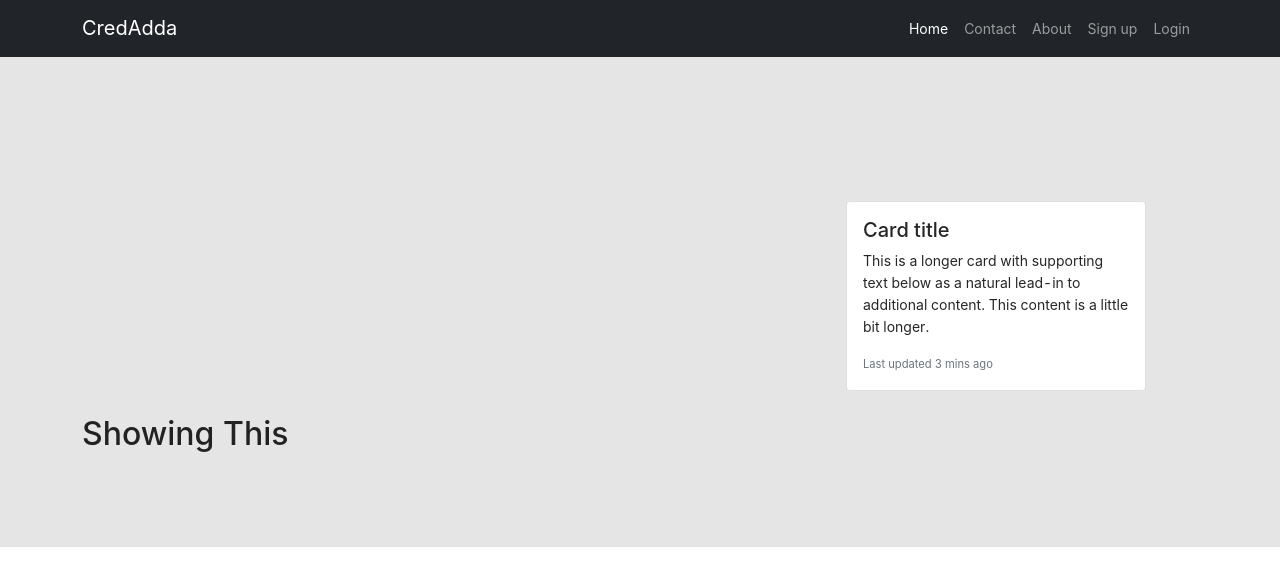
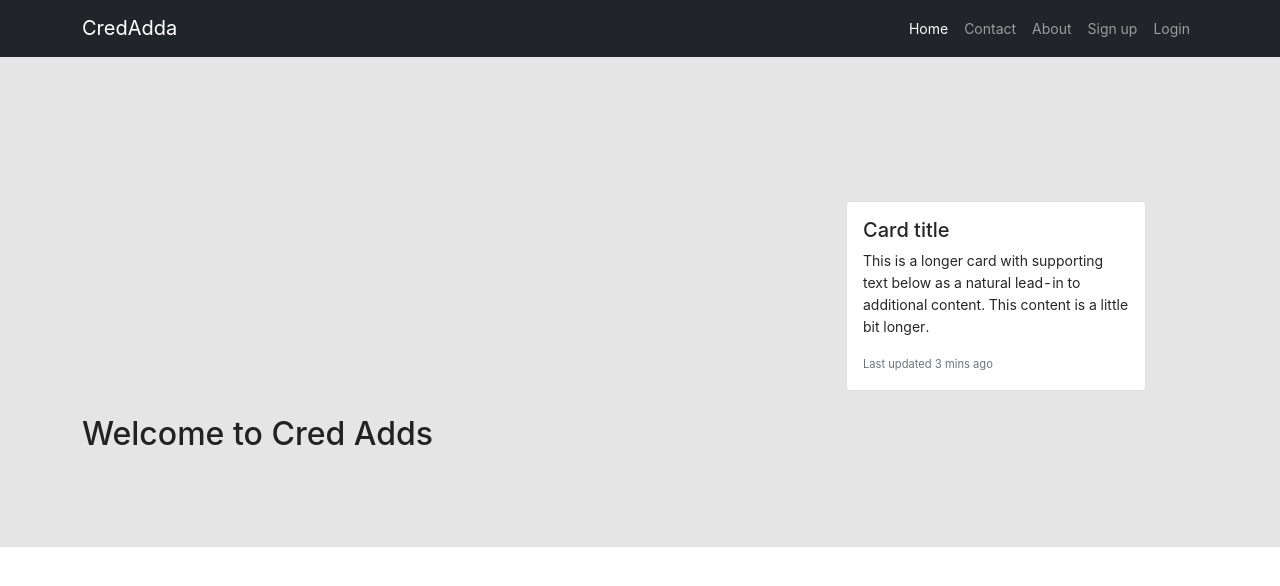
Before and after one commit to samiramrullah/Front-end-design, a React (Create React App) app in the folder frontend/: page / in a window 1280 px wide. Shown: the top 586 px of the page. Built offline with nearby package versions, Linux system fonts and the light colour scheme.

Commit message:
with logout

```diff
--- a/frontend/src/pages/Home/Home.jsx
+++ b/frontend/src/pages/Home/Home.jsx
@@ -8,6 +8,7 @@ const Home = () => {
         <section>
           <div className='container'>
             <div className='row justify-content-end ms-auto' style={{ height: '170px', }}>
+
               <div className='col-lg-4 '>
                 <div className="card " style={{ width: '300px', marginTop: '9rem' }}>
                   <div className="card-body">
@@ -24,7 +25,7 @@ const Home = () => {
           <div className='container'>
             <div className='row no-gutters slider-text  align-items-center justify-content-start' style={{ height: '429px', }}>
               <div className='col-md-7'>
-                <h2>Showing This</h2>
+                <h2>Welcome to Cred Adds</h2>
               </div>
             </div>
           </div>
@@ -33,4 +34,5 @@ const Home = () => {
     </HomeWrapper>
   )
 }
+
 export default Home
```
